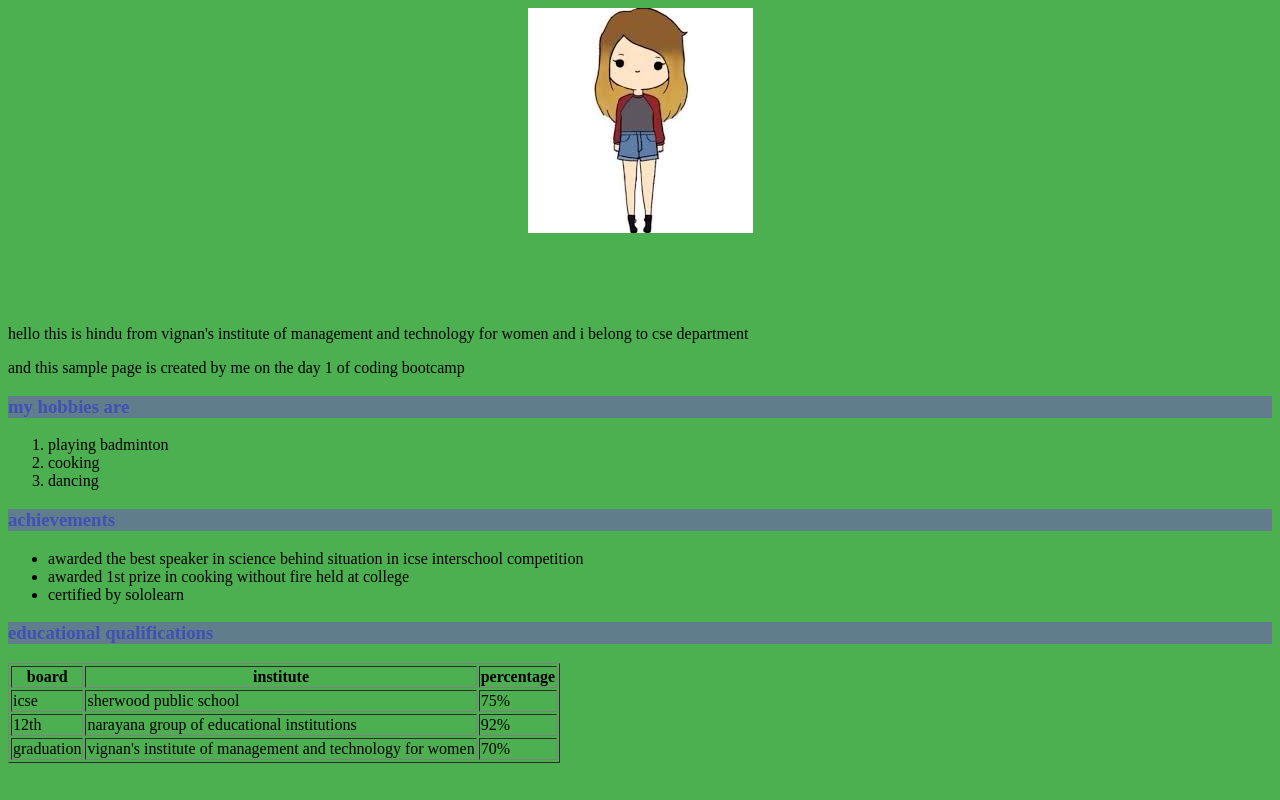
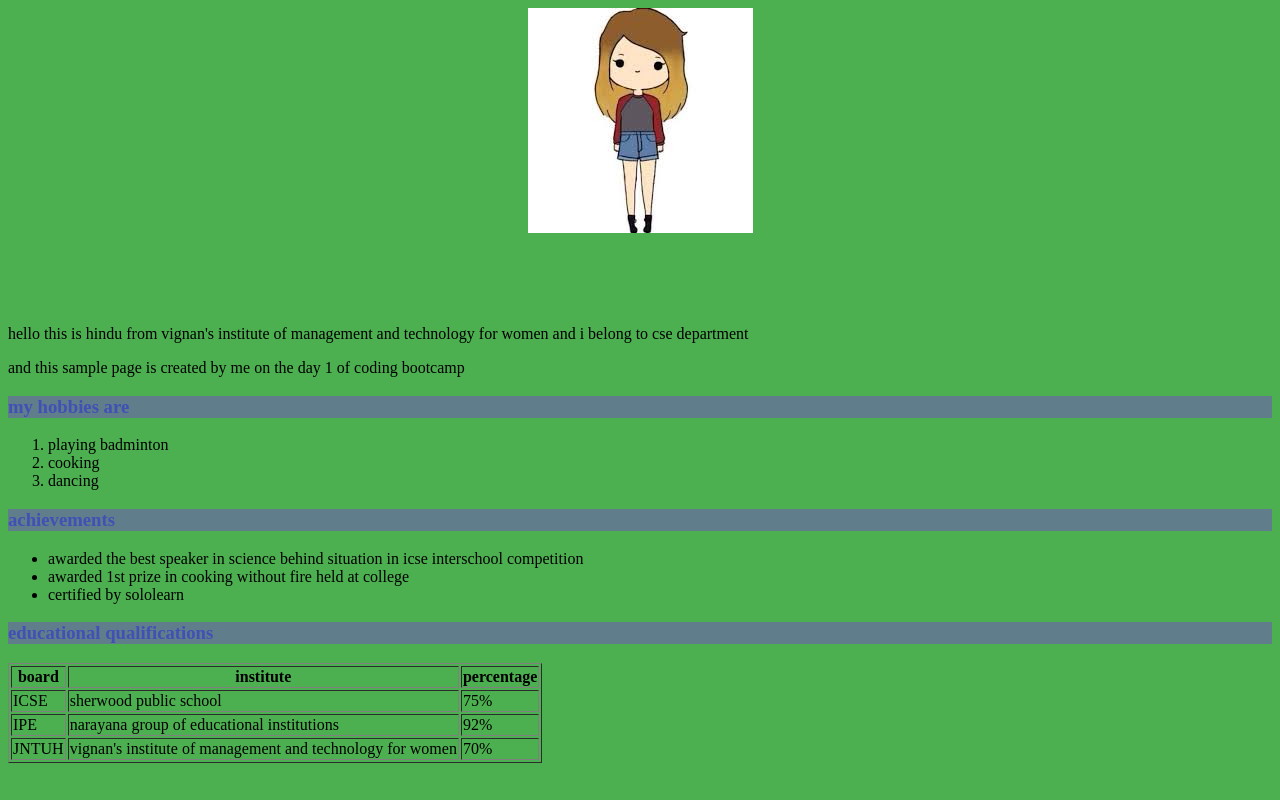
Before and after one commit to hindu560/hindu560.github.io, a plain HTML site: page index.html in a window 1280 px wide. Drawn offline with Linux system fonts and the light colour scheme.

Commit message:
update 7

```diff
--- a/index.html
+++ b/index.html
@@ -42,17 +42,17 @@
          <th>percentage</th>
         </tr>
         <tr>
-        <td>icse</td>
+        <td>ICSE</td>
         <td>sherwood public school</td>
         <td>75%</td>
         </tr>
         <tr>
-        <td>12th</td>
+        <td>IPE</td>
         <td>narayana group of educational institutions</td>
         <td>92%</td>
         </tr>
         <tr>
-        <td>graduation</td>
+        <td>JNTUH</td>
         <td>vignan's institute of management and technology for women</td>
         <td>70%</td>
         </tr>
```
